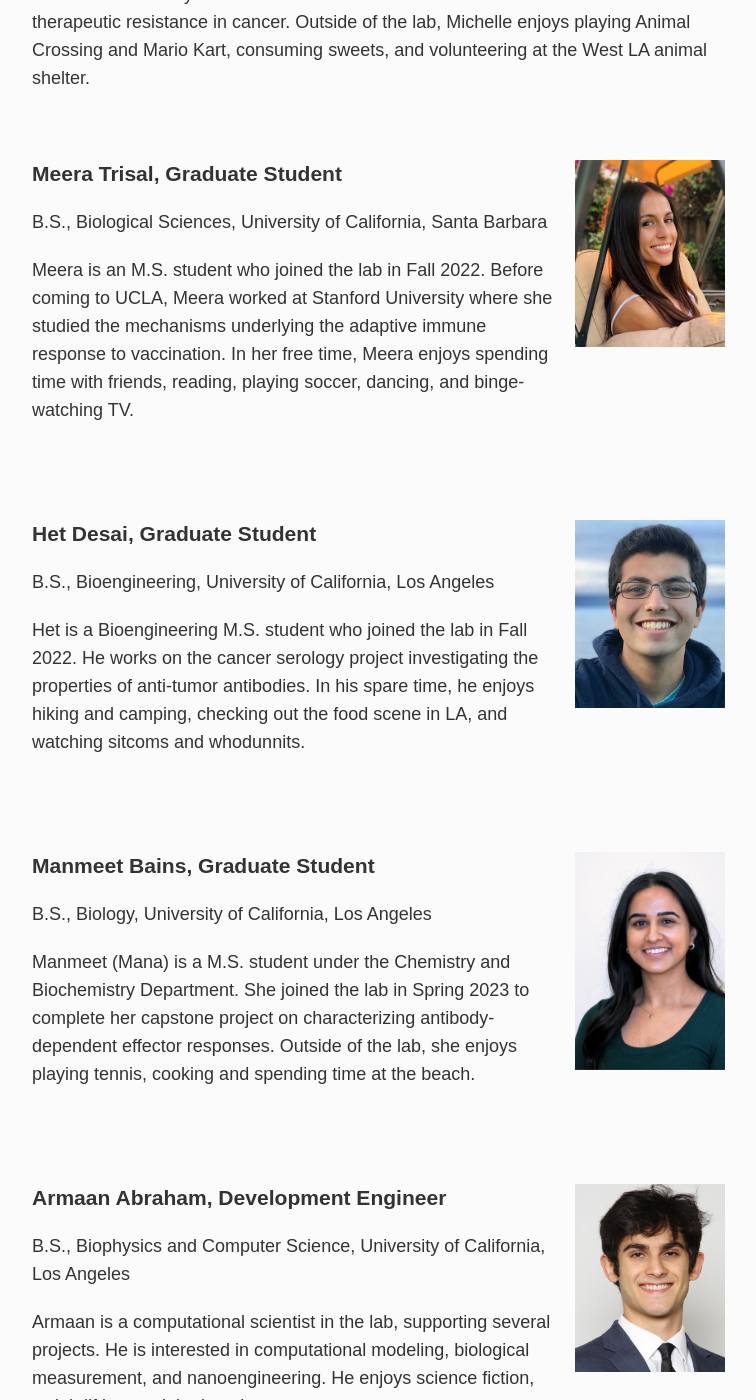
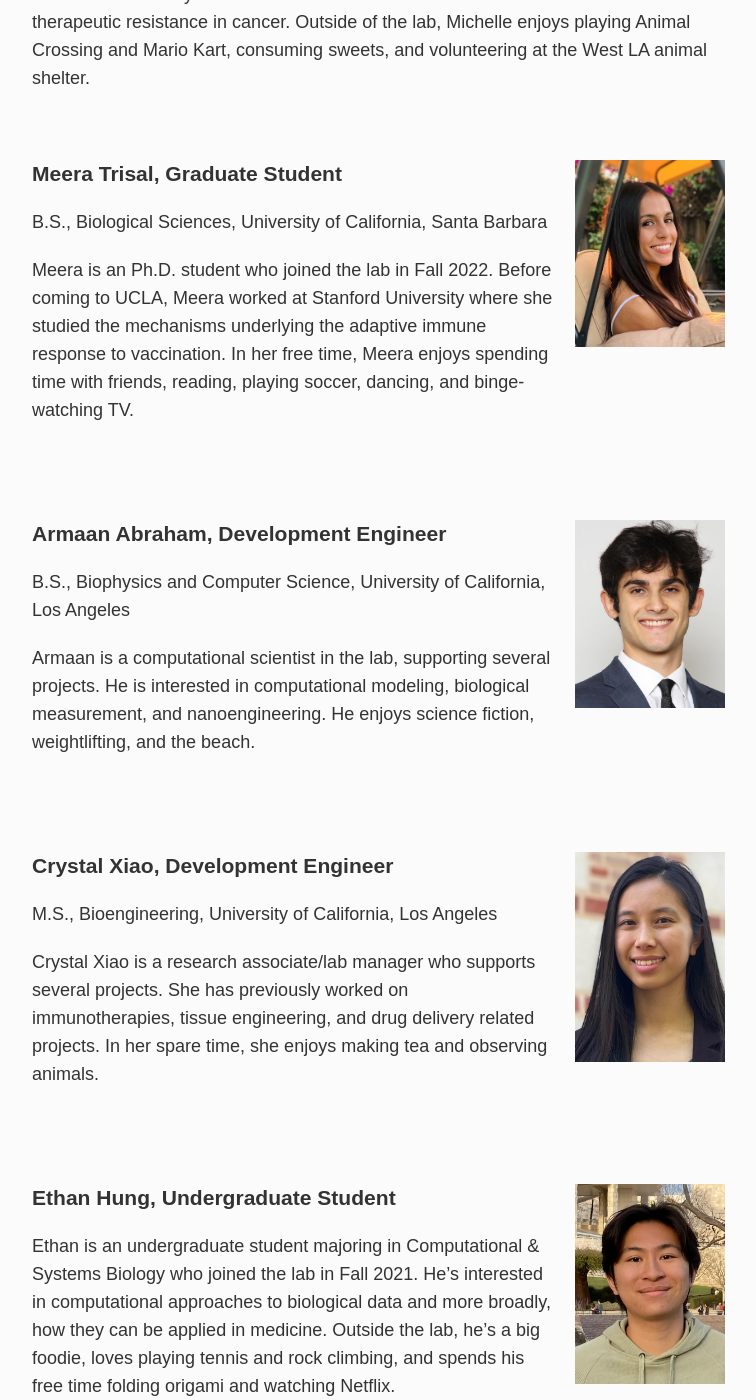
Before and after one commit to meyer-lab/asmlab.org, a Jekyll site: the page built from team/index.md, in a window 1280 px wide and 1400 px high, scrolled down 2253 px. Shown: the whole window, without its empty margins (253-1009 px from the left). Built offline with Jekyll 4.4.1, drawn with Linux system fonts in a browser that asks for light colours; some web fonts are replaced; some of the changed text lies outside the part shown.

Commit message:
Update membership

```diff
--- a/team/index.md
+++ b/team/index.md
@@ -51,25 +51,7 @@
 ### Meera Trisal, Graduate Student
 B.S., Biological Sciences, University of California, Santa Barbara
 
-Meera is an M.S. student who joined the lab in Fall 2022. Before coming to UCLA, Meera worked at Stanford University where she studied the mechanisms underlying the adaptive immune response to vaccination. In her free time, Meera enjoys spending time with friends, reading, playing soccer, dancing, and binge-watching TV.
-
-<br />
-<br />
-
-<div class="span_3 right"><img src="/public/photos/het.webp" width="150px" alt="Het's picture" /></div>
-### Het Desai, Graduate Student
-B.S., Bioengineering, University of California, Los Angeles
-
-Het is a Bioengineering M.S. student who joined the lab in Fall 2022. He works on the cancer serology project investigating the properties of anti-tumor antibodies. In his spare time, he enjoys hiking and camping, checking out the food scene in LA, and watching sitcoms and whodunnits.
-
-<br />
-<br />
-
-<div class="span_3 right"><img src="/public/photos/mana.webp" width="150px" alt="Mana's picture" /></div>
-### Manmeet Bains, Graduate Student
-B.S., Biology, University of California, Los Angeles
-
-Manmeet (Mana) is a M.S. student under the Chemistry and Biochemistry Department. She joined the lab in Spring 2023 to complete her capstone project on characterizing antibody-dependent effector responses. Outside of the lab, she enjoys playing tennis, cooking and spending time at the beach.
+Meera is an Ph.D. student who joined the lab in Fall 2022. Before coming to UCLA, Meera worked at Stanford University where she studied the mechanisms underlying the adaptive immune response to vaccination. In her free time, Meera enjoys spending time with friends, reading, playing soccer, dancing, and binge-watching TV.
 
 <br />
 <br />
```
Also changed, not shown: other parts of team/index.md (+4 -0 lines), public/photos/het.webp (deleted), public/photos/jcl.jpg (deleted), public/photos/mana.webp (deleted).
